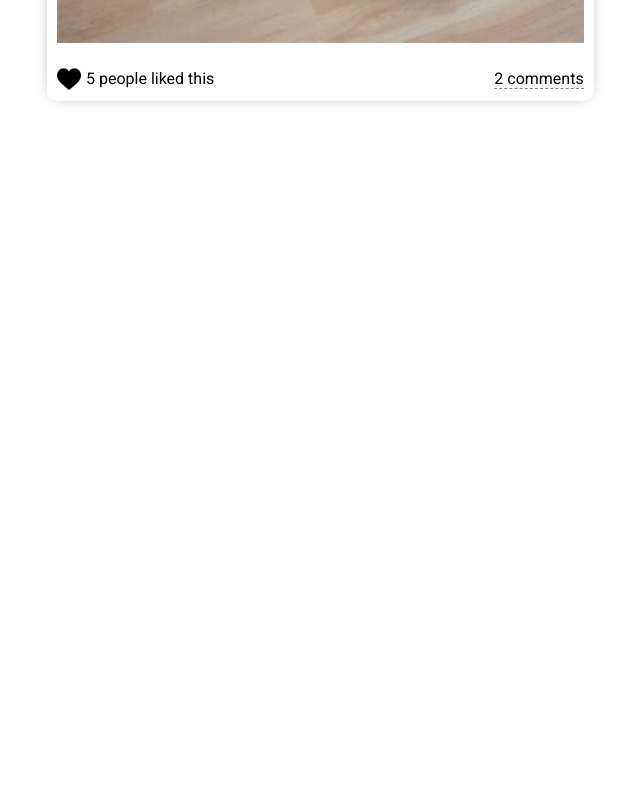
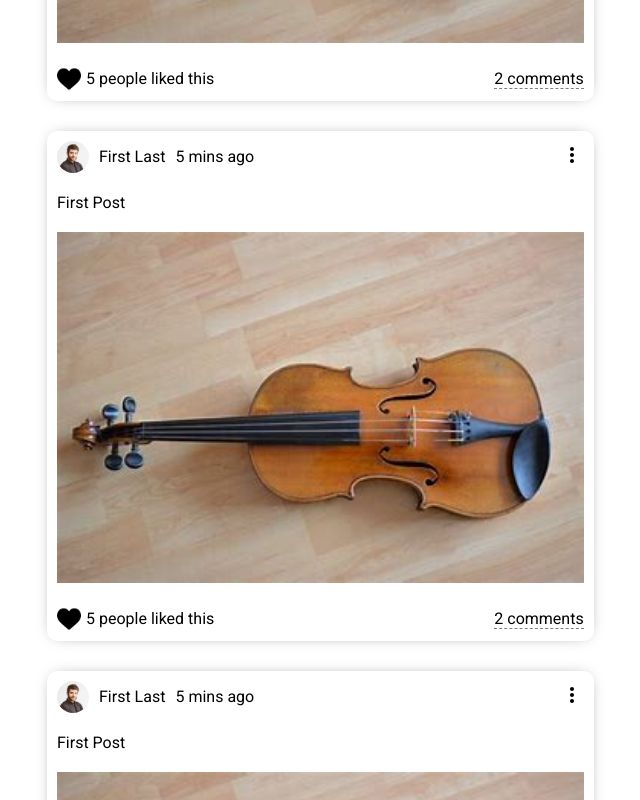
Before and after one commit to omerfarukbasar/GigFindr-Software-Eng, a React (Create React App) app in the folder gf-app/: page / in a window 1280 px wide. Shown: the part 3380-4180 px from the top of the page, without its empty margins (293-933 px from the left). Before the commit the page ends 3531 px from the top, so only its background shows below. Built offline with nearby package versions, Linux system fonts and the light colour scheme.

Commit message:
Update Feed.jsx
fetch post data

```diff
--- a/gf-app/src/components/feed/Feed.jsx
+++ b/gf-app/src/components/feed/Feed.jsx
@@ -1,18 +1,17 @@
 import Post from "../post/Post";
 import "./feed.css"
 import Share from "../share/Share";
+import { Posts } from "../../fabricatedData";
 
 export default function Feed() {
   return (
     <div className="feed">
       <div className="feedWrapper">
         <Share />
-        <Post />
-        <Post />
-        <Post />
-        <Post />
-        <Post />
-        <Post />
+        {Posts.map ((p) => (
+        <Post key={p.id} post={p} />))
+        }
+
       </div>
     </div>
   );
```
